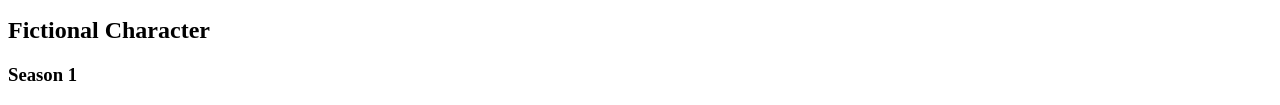
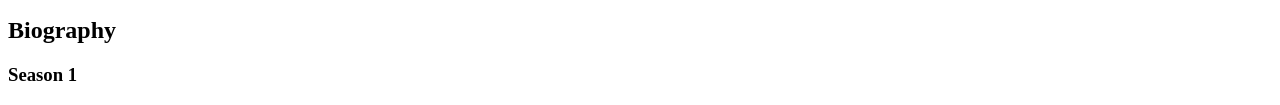
Before and after one commit to fullstack-decal-fa22/hw1-ehigareda, a plain HTML site: page index.html in a window 1280 px wide. Shown: the part 590-695 px from the top of the page. Drawn offline with Linux system fonts and the light colour scheme.

Commit message:
fixed header

```diff
--- a/index.html
+++ b/index.html
@@ -30,7 +30,7 @@
             <li>Reception</li>
         </ul>
 
-        <h2>Fictional Character</h2>
+        <h2>Biography</h2>
 
         <h3>Season 1</h3>
         <p>Steve is initially portrayed as a stereotypical 1980s popular jock, antagonistic
```
